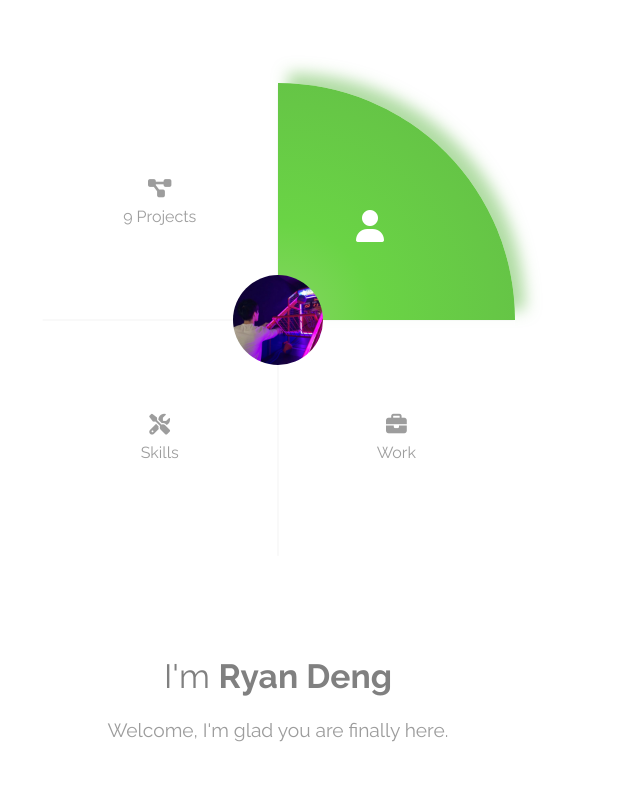
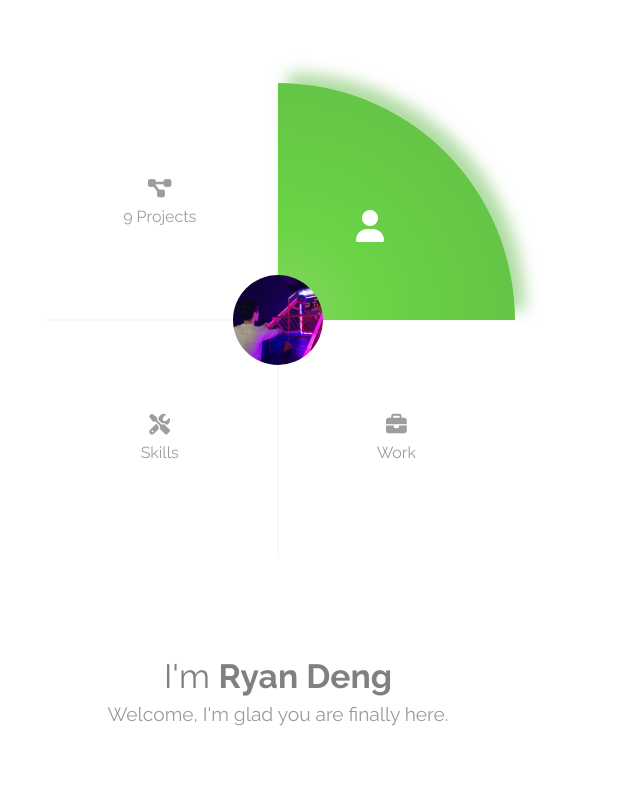
Before and after one commit to ryandeng32/Personal-Website-V2, a React (Create React App) app: page / in a window 1280 px wide. Shown: the top 800 px of the page, without its empty margins (362-1002 px from the left). Built offline with nearby package versions, Linux system fonts and the light colour scheme.

Commit message:
fix ios devices vh problem

```diff
--- a/src/components/Intro/Intro.css
+++ b/src/components/Intro/Intro.css
@@ -14,7 +14,7 @@
 }
 .intro p {
   position: absolute;
-  bottom: 5%;
+  bottom: 7%;
   width: 100%;
   text-align: center;
   font-size: 1.2rem;
--- a/src/components/Intro/Intro.js
+++ b/src/components/Intro/Intro.js
@@ -54,7 +54,7 @@ const Intro = ({ handleSetPage, num_projects }) => {
 
   return (
     <section
-      style={widthBorder ? { height: `100vh` } : { height: width * 0.9 }}
+      style={widthBorder ? { height: height } : { height: width * 0.9 }}
       className="intro"
     >
       <img className="profile_img" src={profile_img} alt="" />
```
